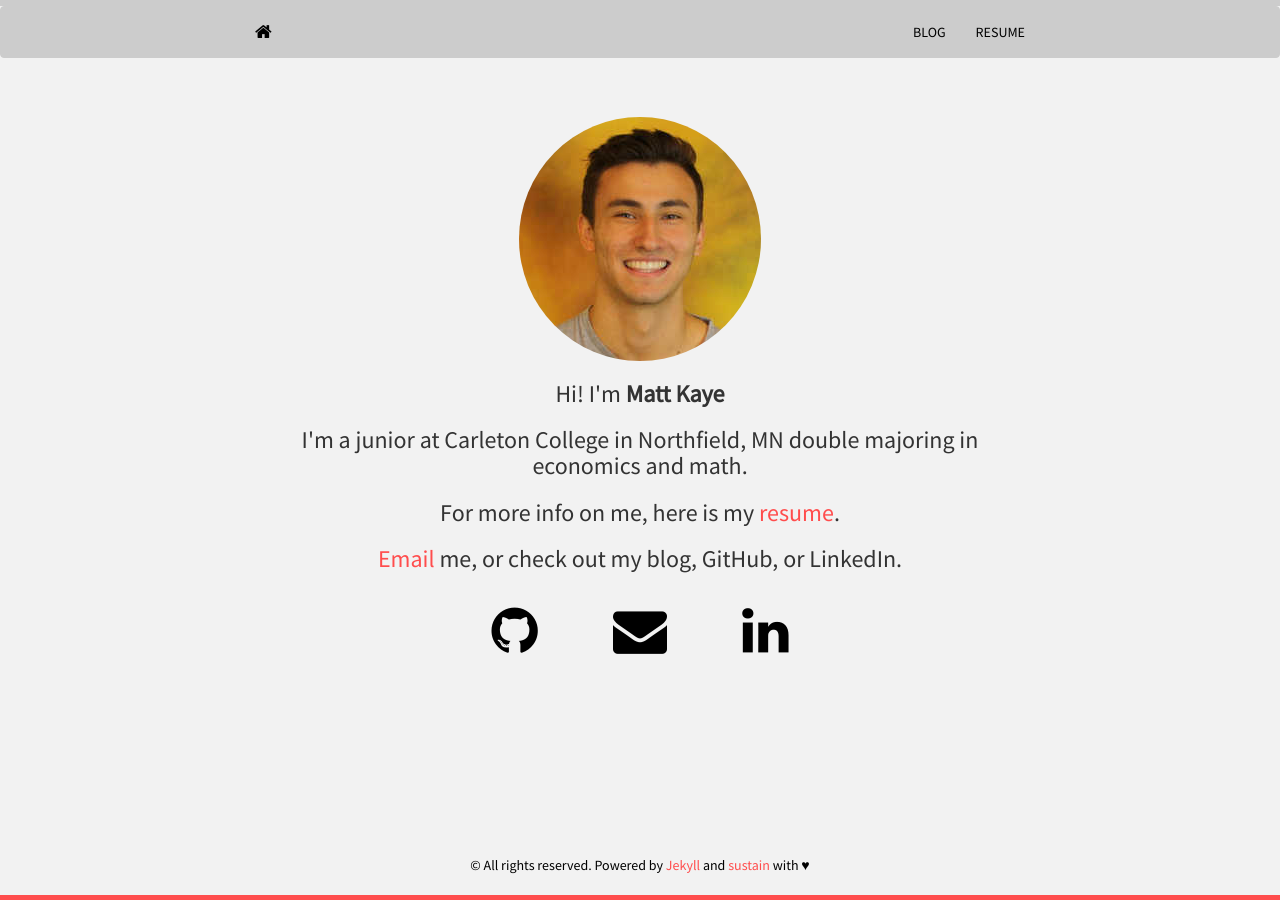
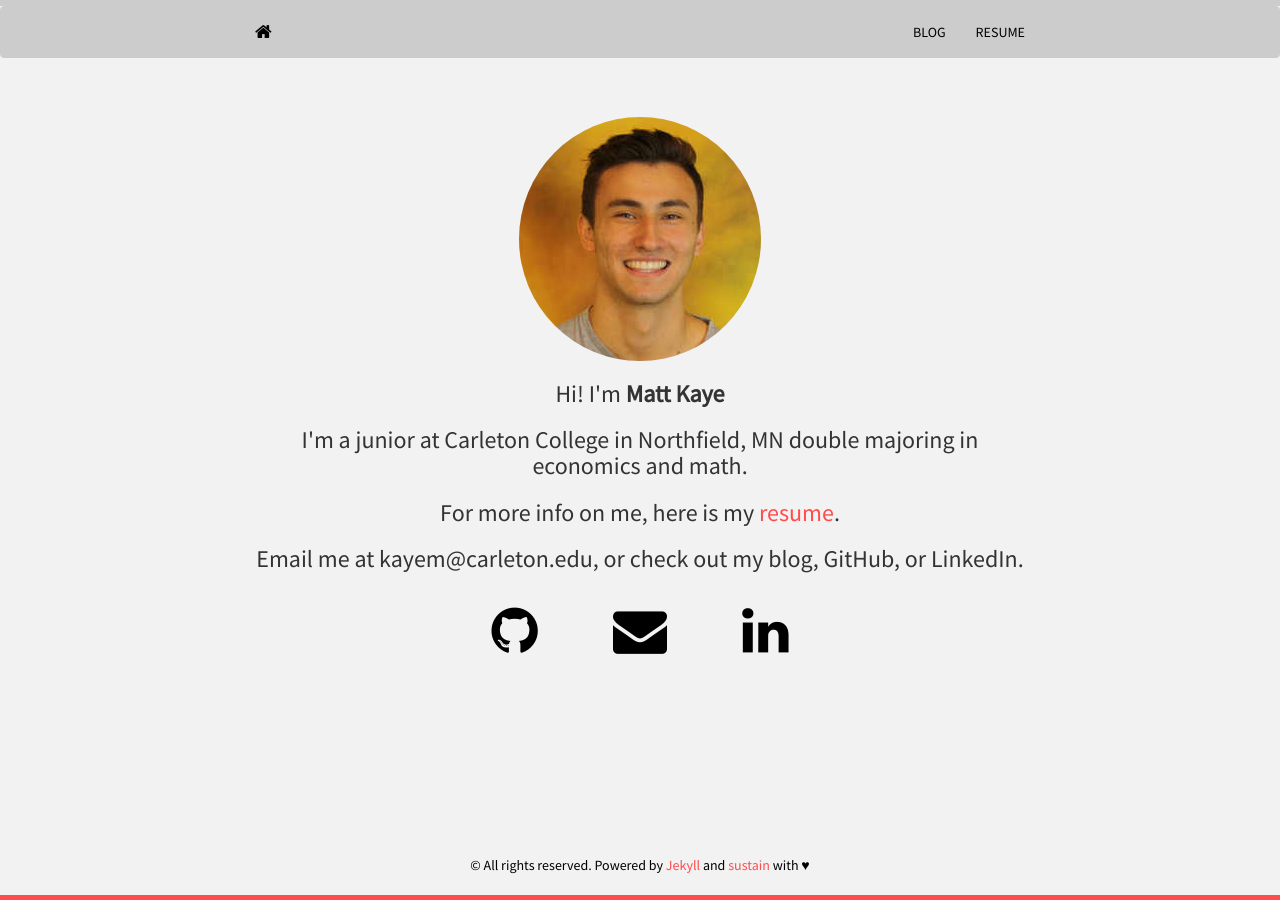
Before and after one commit to mrkaye97/mrkaye97.github.io, a Jekyll site: the page built from index.html, in a window 1280 px wide. Built offline with Jekyll 4.4.1, drawn with Linux system fonts in a browser that asks for light colours; nearby versions of some CDN libraries; the list of posts is cut into pages by our own code.

Commit message:
Update index.html

```diff
--- a/index.html
+++ b/index.html
@@ -10,7 +10,7 @@ layout: home
 	  <h3>Hi! I'm <strong>{{ site.author }}</strong></h3>
 	  <h3>I'm a junior at Carleton College in Northfield, MN double majoring in economics and math.</h3>
 	  <h3>For more info on me, here is my <a href="Matthew_Kaye_Resume.pdf">resume</a>.</h3>
-	  <h3><a href="mailto:{{ site.email }}">Email</a> me, or check out my blog, GitHub, or LinkedIn.</h3>
+	  <h3>Email me at kayem@carleton.edu, or check out my blog, GitHub, or LinkedIn.</h3>
 	  {% include social.html %}
 	</div>
 </section>
```
